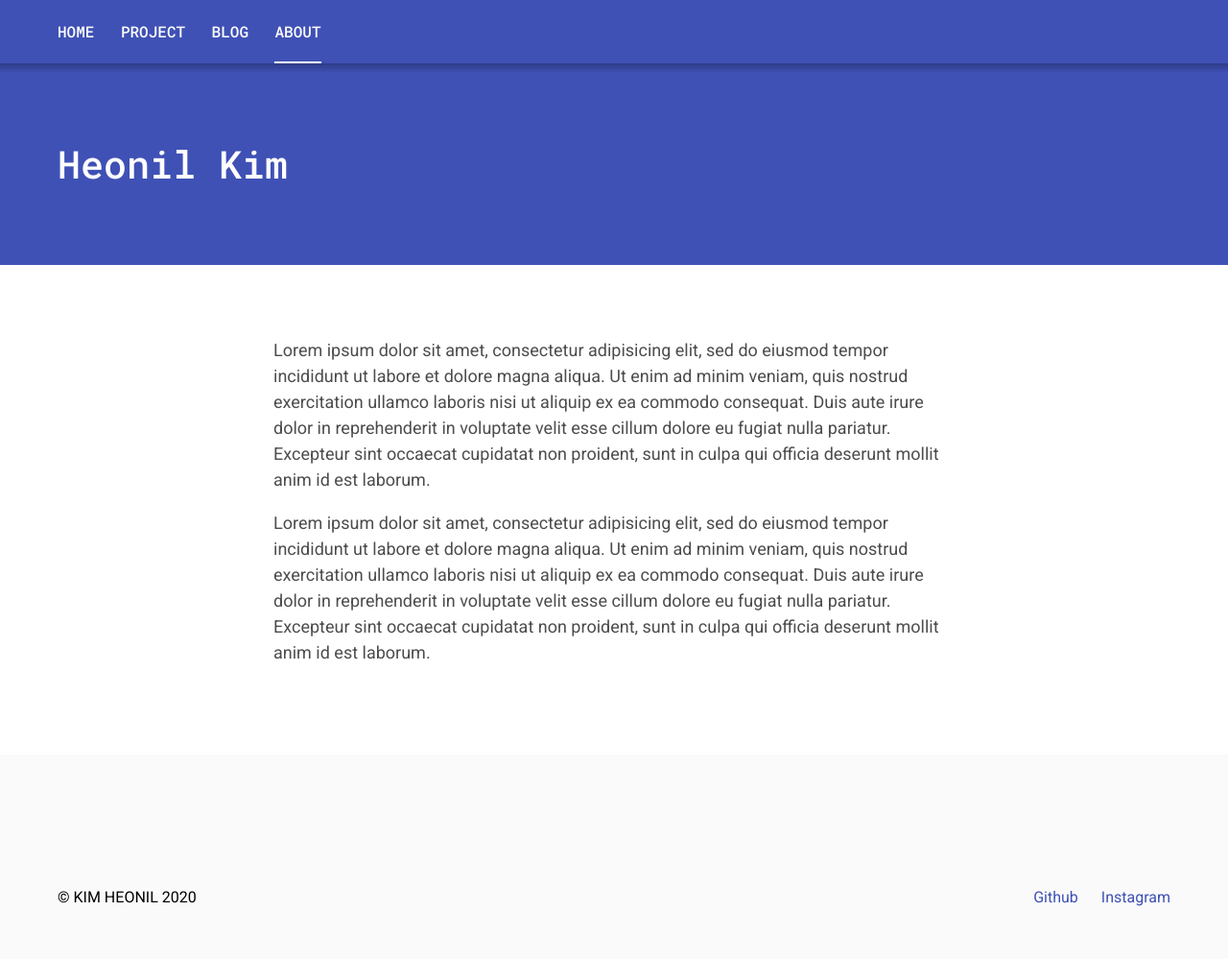
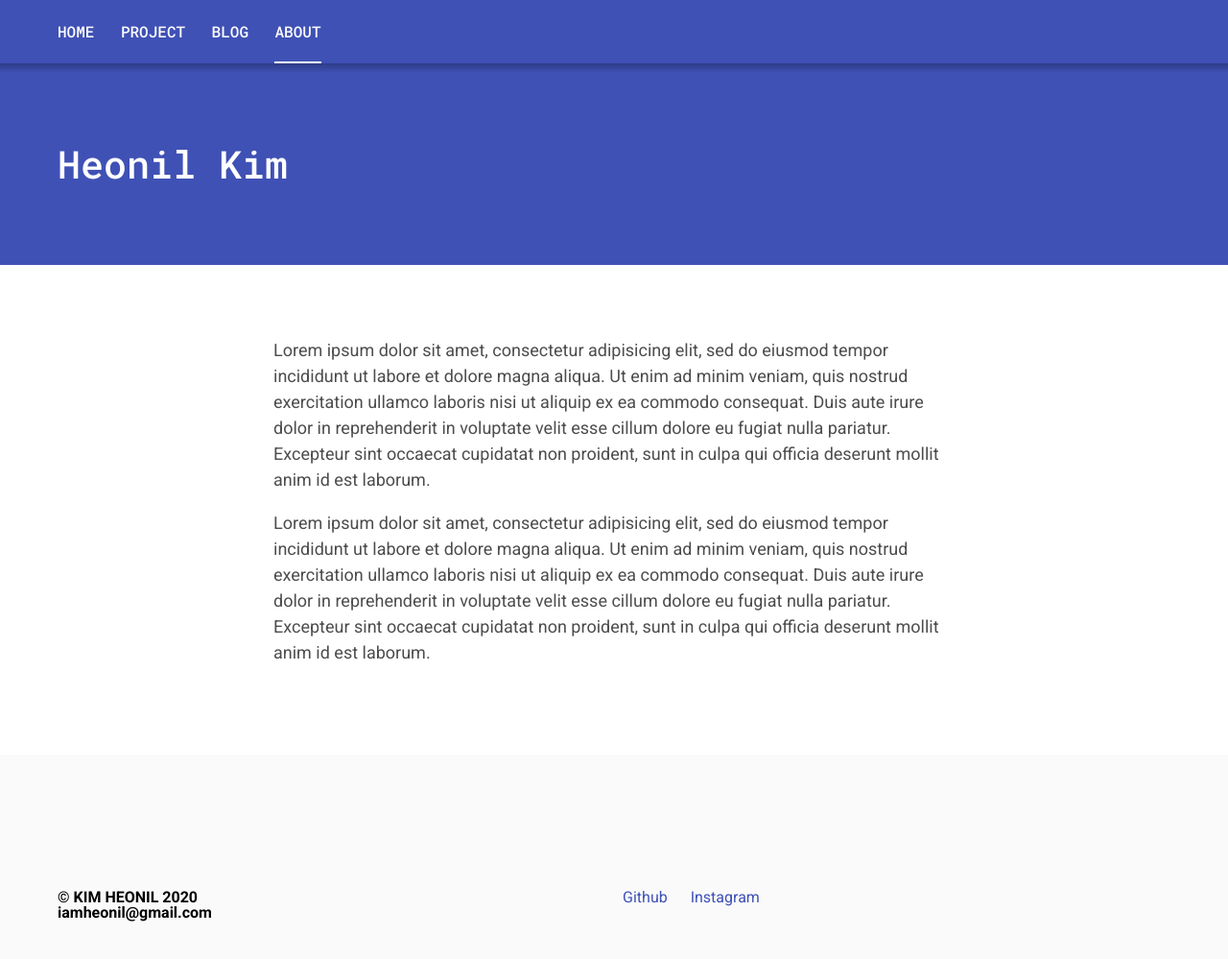
Before and after one commit to iamheonil/iamheonil.github.io, a Jekyll site: the page built from _pages/about.markdown, in a window 1280 px wide and 1086 px high. Shown: the top 999 px of the window at 96% size. Built offline with Jekyll 4.4.1, drawn with Linux system fonts in a browser that asks for light colours.

Commit message:
Blog Modify

```diff
--- a/_includes/footer.html
+++ b/_includes/footer.html
@@ -1,6 +1,7 @@
 <footer class="c-footer">
   <div class="u-container c-footer__container">
-    <legend><p>&copy; KIM HEONIL {{ site.time | date: '%Y' }}</p></legend><br>
+    <strong><p>&copy; KIM HEONIL {{ site.time | date: '%Y' }}<br>
+        <p>iamheonil@gmail.com</p></p></strong>
     <p>
       {% if site.twitterUsername %}<a href="https://twitter.com/{{ site.twitterUsername }}"target='_blank'>Twitter</a>{% endif %}
       {% if site.githubUsername %}<a href="https://github.com/{{ site.githubUsername }}"target='_blank'>Github</a>{% endif %}
@@ -8,5 +9,7 @@
       {% if site.codepenUsername %}<a href="http://codepen.io/{{ site.codepenUsername }}"target='_blank'>CodePen</a>{% endif %}
       {% if site.instagramUsername %}<a href="https://instagram.com/{{ site.instagramUsername }}"target='_blank'>Instagram</a>{% endif %}
     </p>
+    <br>
+
   </div>
 </footer>
```
